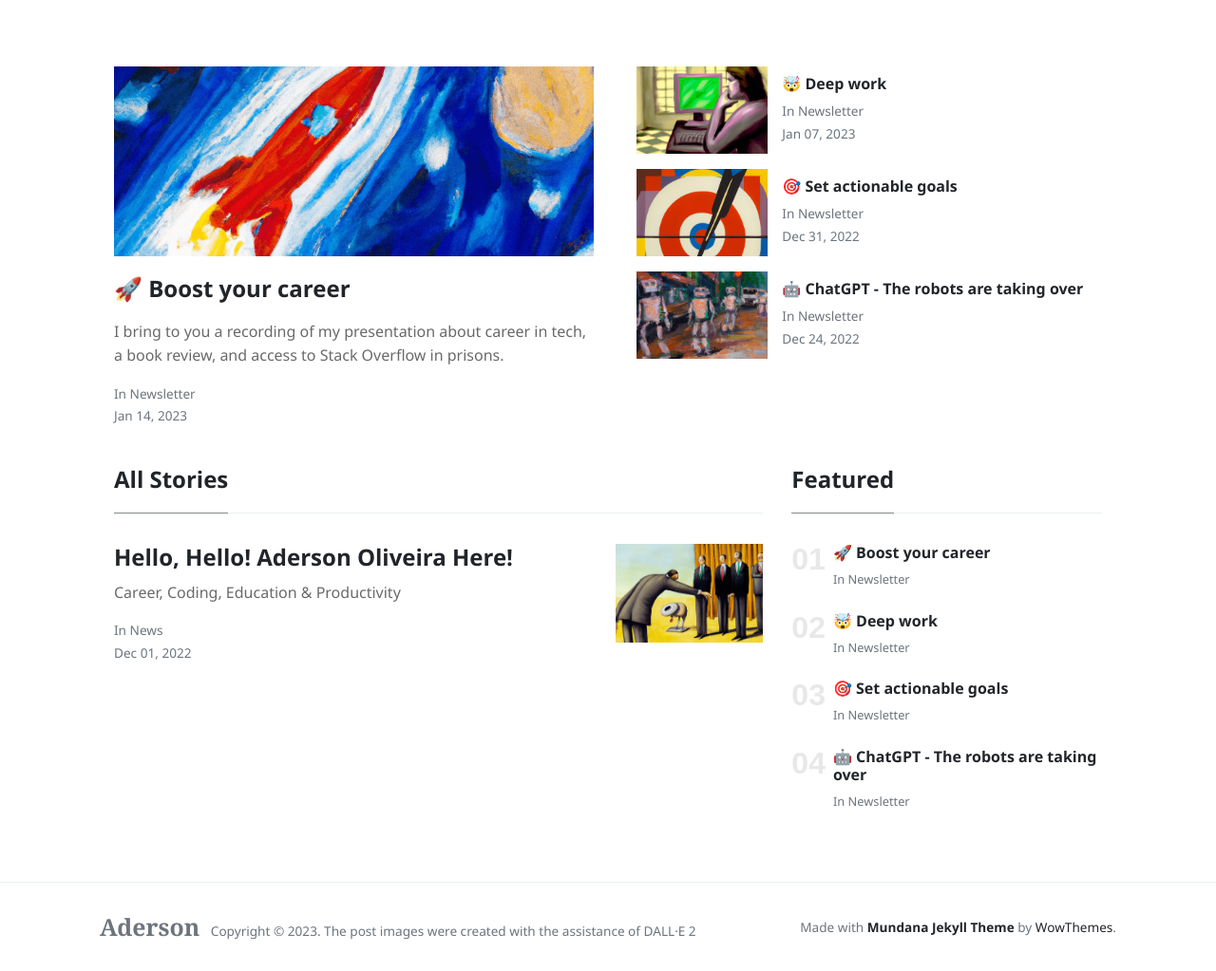
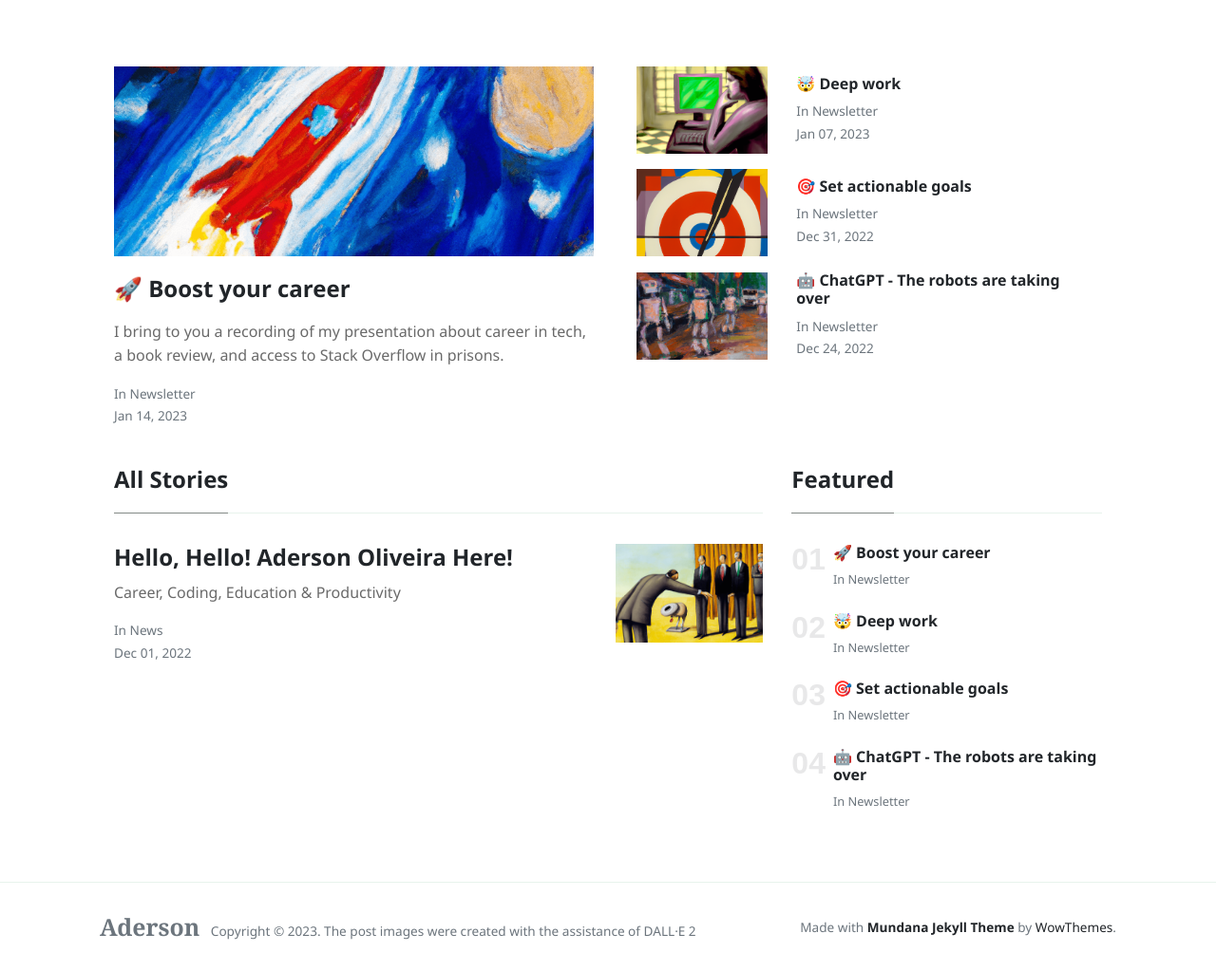
Before and after one commit to the-solo-coder/aderson, a Jekyll site: the page built from index.html, in a window 1280 px wide and 1023 px high. Shown: the whole window at 95% size. Built offline with Jekyll 4.4.1, drawn with Linux system fonts in a browser that asks for light colours; nearby versions of some CDN libraries; the list of posts is cut into pages by our own code.

Commit message:
fix mobile problems

```diff
--- a/_layouts/post.html
+++ b/_layouts/post.html
@@ -69,9 +69,8 @@
 						<div class="row">
                             <form class="w-100">
                             <div class="mc-field-group">
-
+								<br/>
 								<a name="subscribe" href="https://buttondown.email/solocoder" target="_blank" class="heart btn btn-success btn-block w-100 mt-2">Subscribe</a>
-
                             </div>
                             </form>
 						</div>
--- a/index.html
+++ b/index.html
@@ -58,7 +58,7 @@
                 </a>
                 </div>
                 {% endif %}
-                <div>
+                <div class="col-md-8">
                     <h2 class="mb-2 h6 font-weight-bold">
                     <a class="text-dark" href="{{site.baseurl}}{{second_post.url}}">{{ second_post.title }}</a>
                     </h2>
@@ -85,7 +85,7 @@
                 </a>
                 </div>
                 {% endif %}
-                <div>
+                <div class="col-md-8">
                     <h2 class="mb-2 h6 font-weight-bold">
                     <a class="text-dark" href="{{site.baseurl}}{{third_post.url}}">{{ third_post.title }}</a>
                     </h2>
@@ -112,7 +112,7 @@
                 </a>
                 </div>
                 {% endif %}
-                <div>
+                <div class="col-md-8">
                     <h2 class="mb-2 h6 font-weight-bold">
                     <a class="text-dark" href="{{site.baseurl}}{{fourth_post.url}}">{{ fourth_post.title }}</a>
                     </h2>
```
